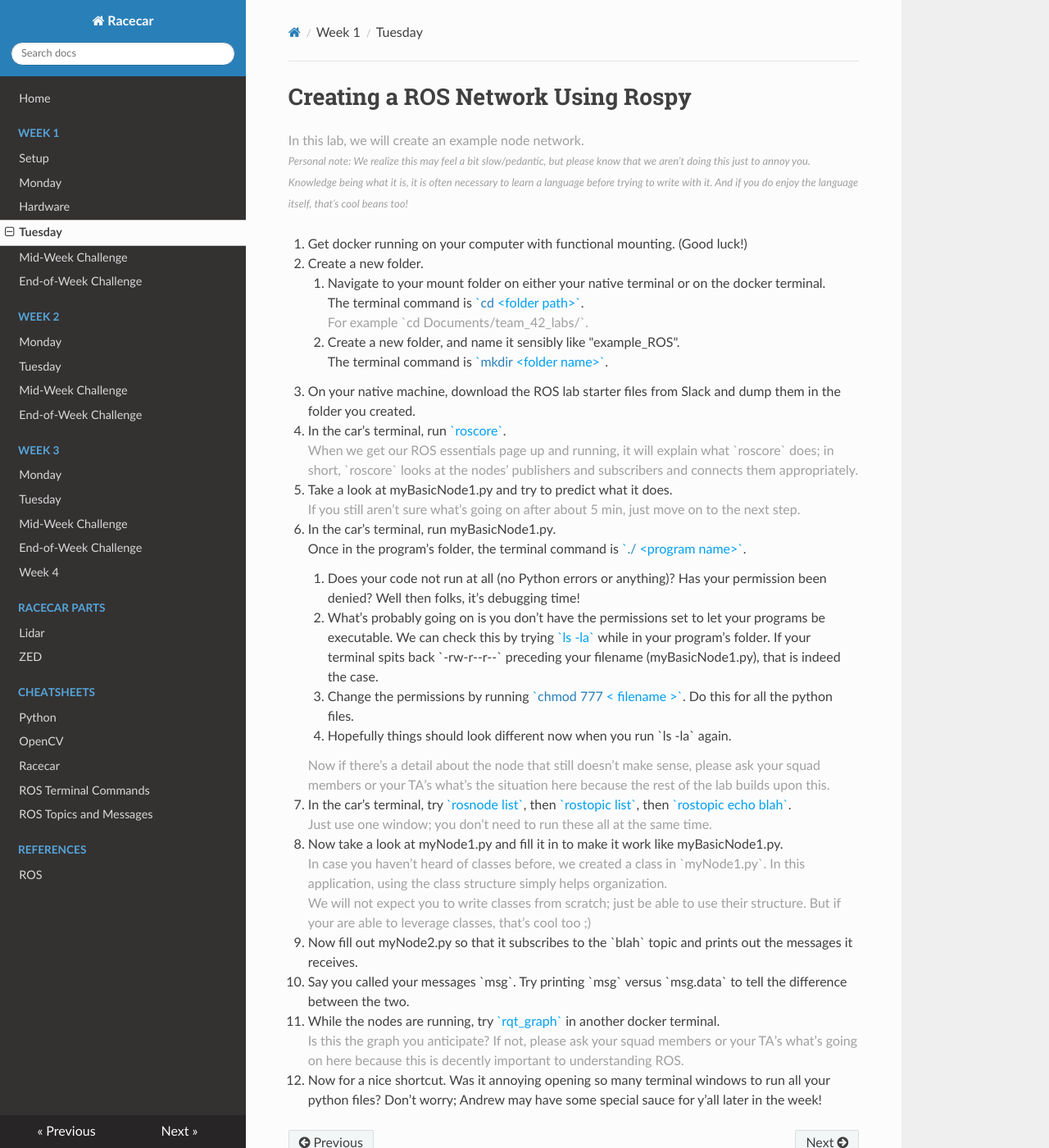
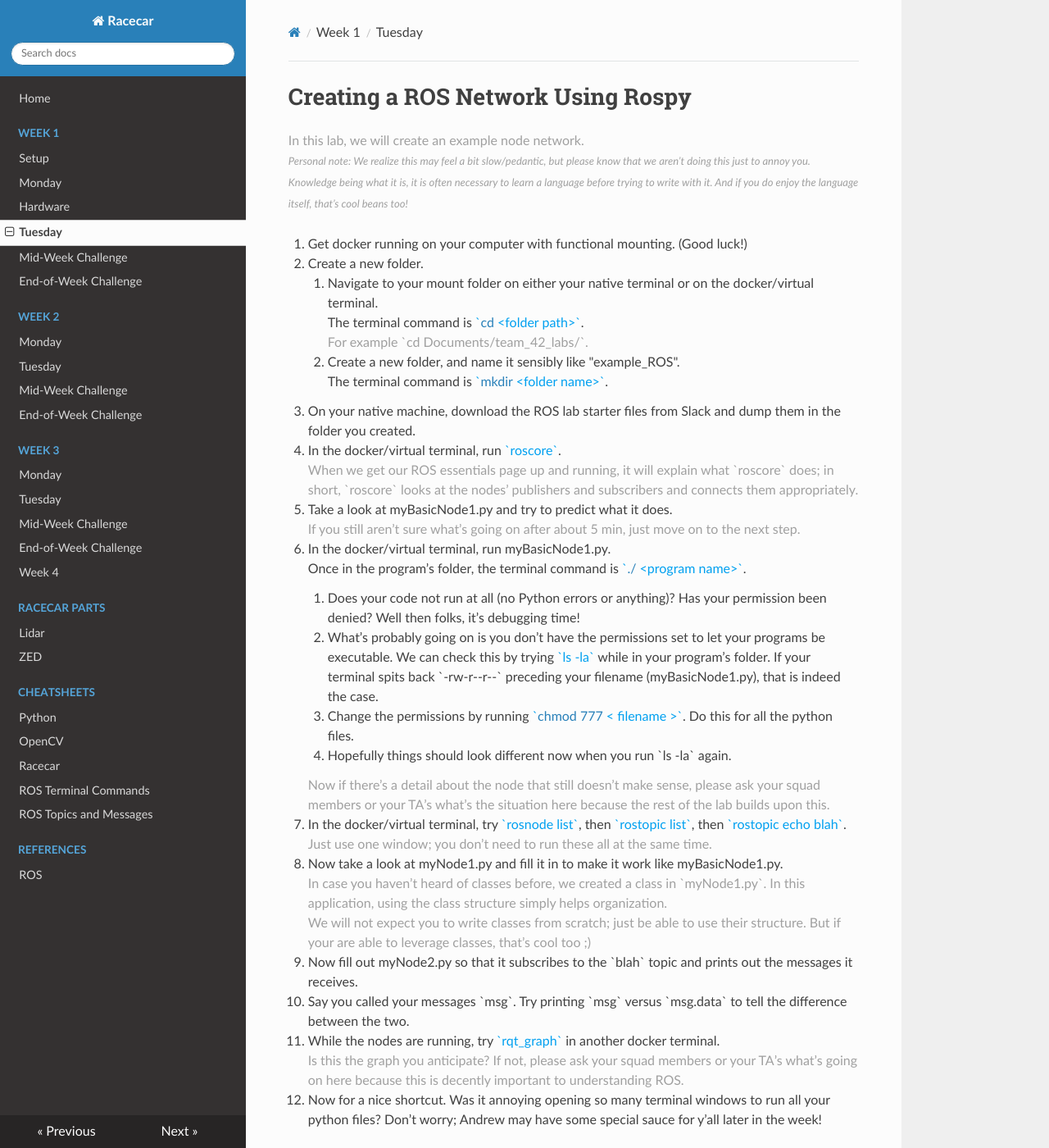
Before and after one commit to ChrisLindland/racecar-website, an MkDocs documentation site: the page built from docs/week1/02_tuesday/ROS_lab.md, in a window 1280 px wide and 1400 px high. Shown: the whole window at 82% size. Built offline with MkDocs 1.6.1, drawn with Linux system fonts in a browser that asks for light colours; nearby versions of some CDN libraries.

Commit message:
Update ROS_lab.md

```diff
--- a/docs/week1/02_tuesday/ROS_lab.md
+++ b/docs/week1/02_tuesday/ROS_lab.md
@@ -4,7 +4,7 @@
 
 <li>Get docker running on your computer with functional mounting. (Good luck!)</li>
 <li>Create a new folder.<ol type="a">
-<li>Navigate to your mount folder on either your native terminal or on the docker terminal.<br>
+<li>Navigate to your mount folder on either your native terminal or on the docker/virtual terminal.<br>
 The terminal command is <font color=#00A0F0>`<a href="#" data-toggle="tooltip" title="i.e. change directory">cd</a> &#60;folder path&#62;`</font>.<br>
 <font color=#A0A0A0>For example `cd Documents/team_42_labs/`.</font></li>
 <li>Create a new folder, and name it sensibly like "example_ROS".<br>
@@ -13,13 +13,13 @@ The terminal command is <font color=#00A0F0>`<a href="#" data-toggle="tooltip" t
 
 <li>On your native machine, download the ROS lab starter files from Slack and dump them in the folder you created.</li>
 
-<li>In the car’s terminal, run <font color=#00A0F0>`roscore`</font>.<br>
+<li>In the docker/virtual terminal, run <font color=#00A0F0>`roscore`</font>.<br>
 <font color=#A0A0A0>When we get our ROS essentials page up and running, it will explain what `roscore` does; in short, `roscore` looks at the nodes’ publishers and subscribers and connects them appropriately.</font> </li>
 
 <li>Take a look at myBasicNode1.py and try to predict what it does.<br>
 <font color=#A0A0A0>If you still aren’t sure what’s going on after about 5 min, just move on to the next step.</font></li>
 
-<li>In the car’s terminal, run myBasicNode1.py.<br>
+<li>In the docker/virtual terminal, run myBasicNode1.py.<br>
 Once in the program’s folder, the terminal command is <font color=#00A0F0>`<a href="#" data-toggle="tooltip" title="`./` refers to the current folder">./</a> &#60;program name&#62;`</font>.<br>
 <ol type="a">
 <li>Does your code not run at all (no Python errors or anything)? Has your permission been denied? Well then folks, it’s debugging time!</li>
@@ -30,7 +30,7 @@ Once in the program’s folder, the terminal command is <font color=#00A0F0>`<a
 </ol>
 <font color=#A0A0A0>Now if there’s a detail about the node that still doesn’t make sense, please ask your squad members or your TA’s what’s the situation here because the rest of the lab builds upon this. </font></li>
 
-<li>In the car’s terminal, try <font color=#00A0F0>`rosnode list`</font>, then <font color=#00A0F0>`rostopic list`</font>, then <font color=#00A0F0>`rostopic echo blah`</font>.<br>
+<li>In the docker/virtual terminal, try <font color=#00A0F0>`rosnode list`</font>, then <font color=#00A0F0>`rostopic list`</font>, then <font color=#00A0F0>`rostopic echo blah`</font>.<br>
 <font color=#A0A0A0>Just use one window; you don’t need to run these all at the same time.</font></li>
 
 <li> Now take a look at myNode1.py and fill it in to make it work like myBasicNode1.py.<br>
```
